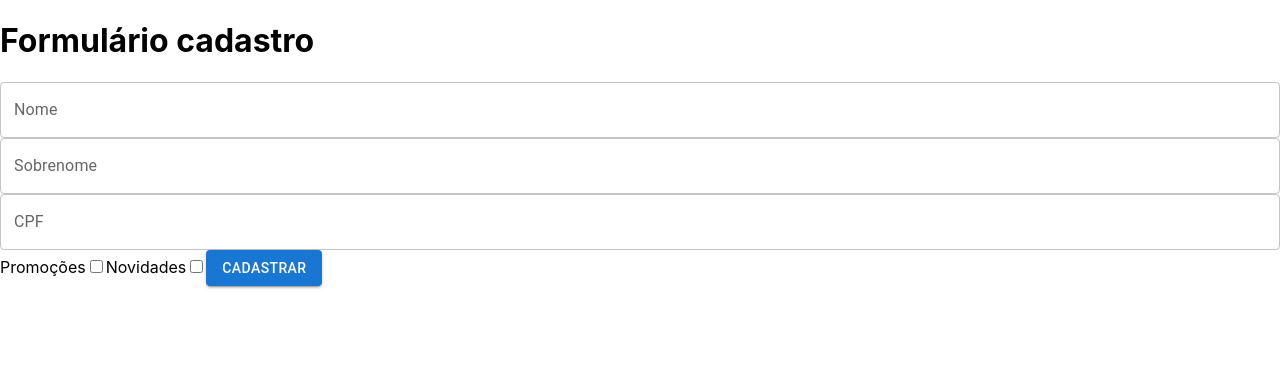
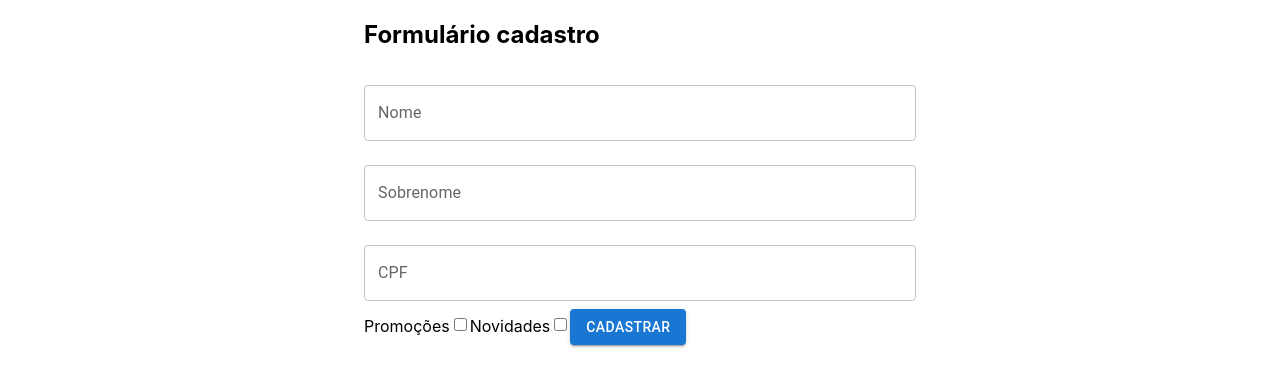
Before and after one commit to Shamoleambo/alura-react-functions, a React (Create React App) app: page / in a window 1280 px wide. Shown: the top 386 px of the page. Built offline with nearby package versions, Linux system fonts and the light colour scheme.

Commit message:
margin and container

```diff
--- a/src/App.js
+++ b/src/App.js
@@ -1,14 +1,14 @@
-import { Fragment } from "react/cjs/react.production.min";
+import { Container } from "@mui/material";
 import "./App.css";
 
 import FormularioCadastro from "./components/FormularioCadastro/FormularioCadastro";
 
 function App() {
   return (
-    <Fragment>
+    <Container component="article" maxWidth="sm">
       <h1>Formulário cadastro</h1>
       <FormularioCadastro />
-    </Fragment>
+    </Container>
   );
 }
 
--- a/src/components/FormularioCadastro/FormularioCadastro.jsx
+++ b/src/components/FormularioCadastro/FormularioCadastro.jsx
@@ -3,14 +3,27 @@ import { Button, TextField } from "@mui/material";
 function FormularioCadastro() {
   return (
     <form>
-      <TextField id="nome" label="Nome" variant="outlined" fullWidth />
+      <TextField
+        id="nome"
+        label="Nome"
+        variant="outlined"
+        margin="normal"
+        fullWidth
+      />
       <TextField
         id="sobrenome"
         label="Sobrenome"
         variant="outlined"
+        margin="normal"
         fullWidth
       />
-      <TextField id="cpf" label="CPF" variant="outlined" fullWidth />
+      <TextField
+        id="cpf"
+        label="CPF"
+        variant="outlined"
+        margin="normal"
+        fullWidth
+      />
 
       <label>Promoções</label>
       <input type="checkbox" />
```
